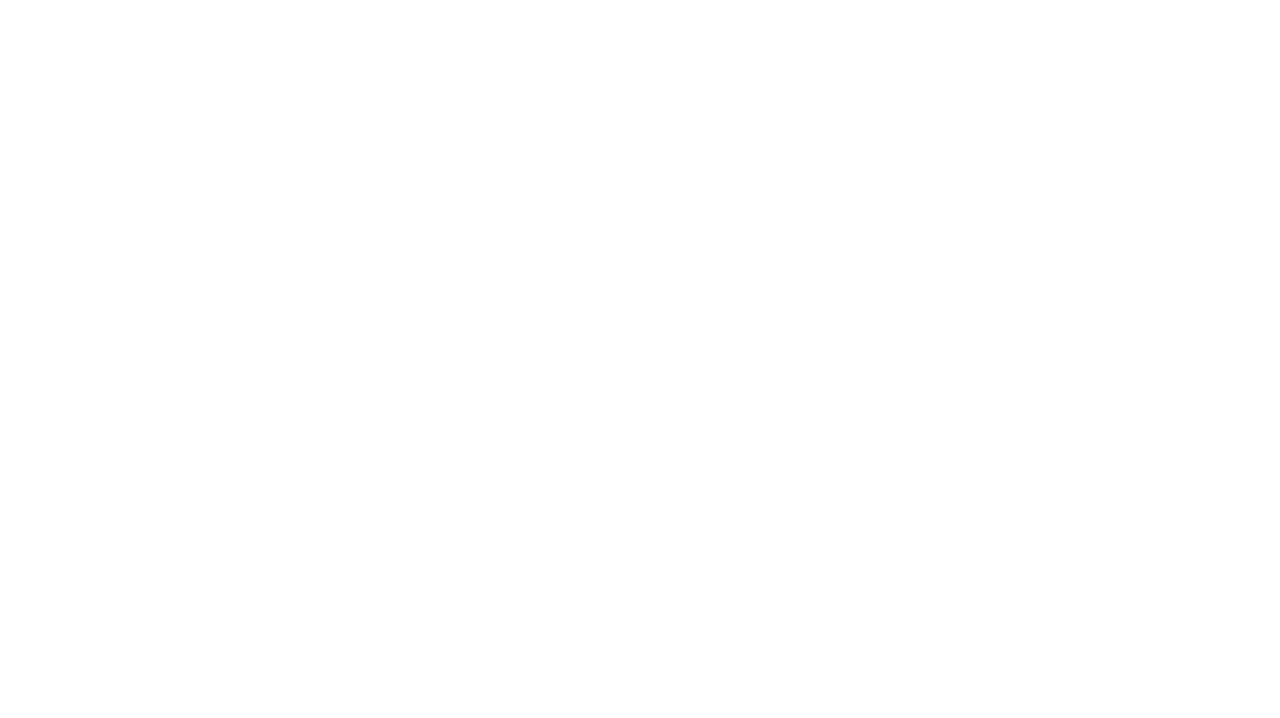
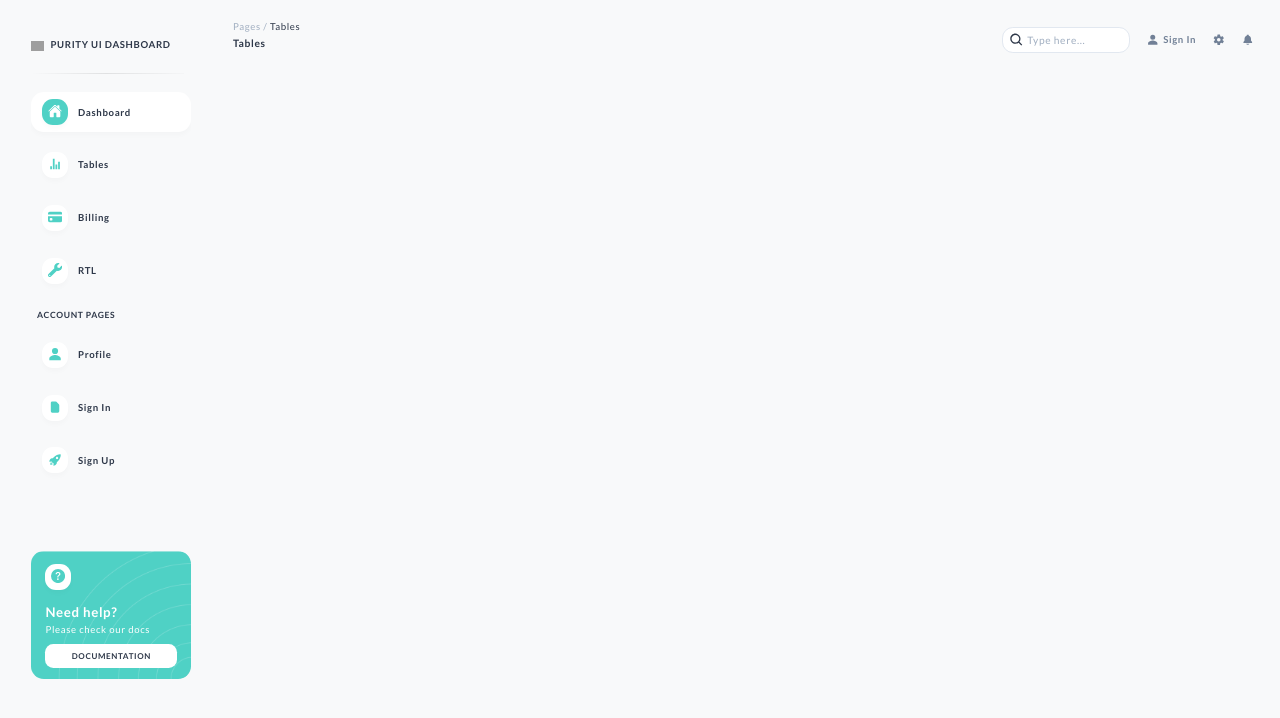
Before and after one commit to rabbykhairul/purity-ui-dashboard, a React (Create React App) app: page /pages in a window 1280 px wide. Shown: the top 718 px of the page. Built offline with nearby package versions, Linux system fonts and the light colour scheme; grey boxes are pictures that could not be loaded.

Commit message:
add routing for '/pages' path

```diff
--- a/src/App.js
+++ b/src/App.js
@@ -1,4 +1,4 @@
-import { Switch, Route } from "react-router";
+import { Switch, Route, Redirect } from "react-router";
 import MainPage from "./components/MainPage";
 import SignInScreen from "./components/SignInScreen";
 import SignUpScreen from "./components/SignUpScreen";
@@ -12,6 +12,10 @@ function App() {
       <Route path="/register">
         <SignUpScreen />
       </Route>
+      <Route path="/pages">
+        <MainPage />
+      </Route>
+      <Redirect from="/" to="/pages" />
     </Switch>
   );
 }
```
